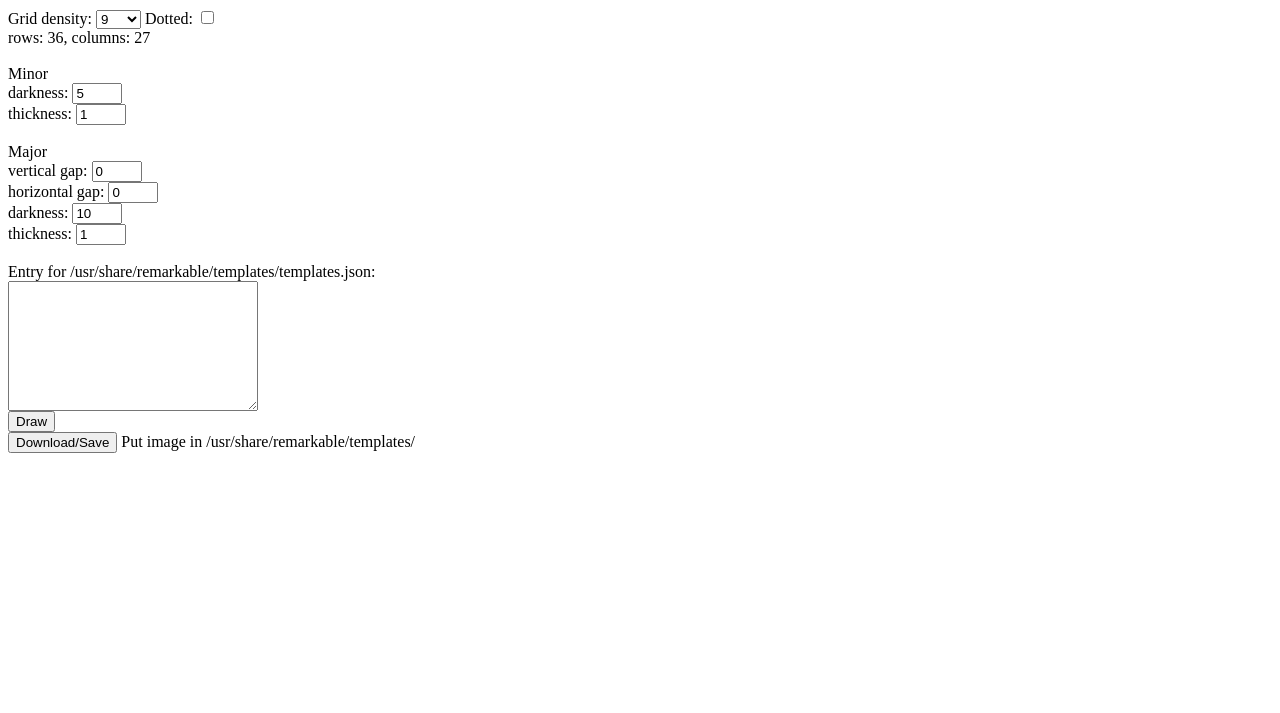
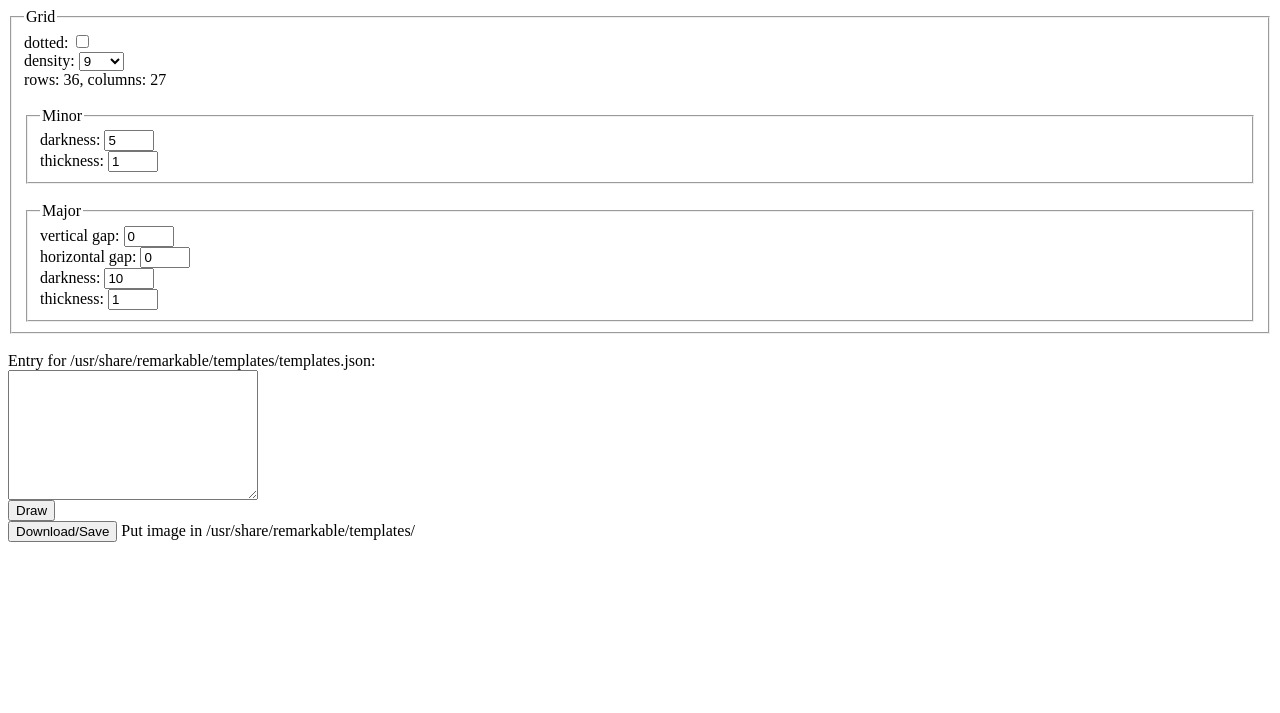
Before and after one commit to SMUsamaShah/remarkable-grid-template, a plain HTML site: page index.html in a window 1280 px wide. Drawn offline with Linux system fonts and the light colour scheme.

Commit message:
fieldset ui

```diff
--- a/index.html
+++ b/index.html
@@ -6,23 +6,29 @@
 </head>
 
 <body>
-  <label for="grid-density">Grid density: </label>
+  <fieldset>
+    <legend>Grid</legend>
+    <label for="grid-dotted">dotted: </label>
+    <input type="checkbox" name="grid-dotted" id="grid-dotted" /><br/>
+    <label for="grid-density">density: </label>
     <select name="grid-density" id="grid-density"></select>
-  <label for="grid-dotted">Dotted: </label>
-  <input type="checkbox" name="grid-dotted" id="grid-dotted" />
+
     <br/><span id="cell-count"></span><br/>
 
     <br/>
 
-  <div>Minor</div>
+    <fieldset>
+      <legend>Minor</legend>
       <label for="minor-darkness">darkness: </label>
       <input type="number" name="minor-darkness" id="minor-darkness" min="0" max="10" value="5" style="width: 50px"/><br />
 
       <label for="minor-thickness">thickness: </label>
       <input type="number" name="minor-thickness" id="minor-thickness" min="1" max="10" value="1" step="1" style="width: 50px"/><br />
+    </fieldset>
     <br/>
 
-  <div>Major</div>
+    <fieldset>
+      <legend>Major</legend>
       <label for="v-major">vertical gap: </label>
       <input type="number" name="v-major" id="v-major" min="0" value="0" style="width: 50px" /><br />
 
@@ -34,10 +40,12 @@
 
       <label for="major-thickness">thickness: </label>
       <input type="number" name="major-thickness" id="major-thickness" min="1" max="10" value="1" step="1" style="width: 50px"/><br />
+    </fieldset>
+  </fieldset>
   <br />
 
   <label for="templates-json">Entry for /usr/share/remarkable/templates/templates.json: </label><br/>
-  <textarea name="templates-json" id="templates-json" style="height: 130px; width: 250px"></textarea><br/>
+  <textarea name="templates-json" id="templates-json" style="height: 130px; width: 250px" readonly></textarea><br/>
 
 
   <button onclick="draw()">Draw</button><br />
@@ -83,7 +91,7 @@
       const minorThickness = parseInt(document.getElementById("minor-thickness").value);
       const isDotted = document.getElementById("grid-dotted").checked;
 
-      fileName = `Grid ${densitySelector.value*4} ${densitySelector.value*3}`;
+      fileName = `${isDotted?"Dotted ":""}Grid ${densitySelector.value*4} ${densitySelector.value*3}`;
 
       let boxscale = densitySelector.value;
       createGraph(canvas, {
--- a/script.js
+++ b/script.js
@@ -101,8 +101,8 @@ function createGraph(canvas, options) {
     }
 
     // draw vertical lines
-    for (let i = 1; i <= vLines; i++) {
-      for (let j = 1; j <= hLines; j++) {
+    for (let i = 0; i <= vLines; i++) {
+      for (let j = 0; j <= hLines; j++) {
         drawDot(i * xScale, j * yScale, size, color);
       }
     }
```
Lines whose indentation alone changed are shown as unchanged.
